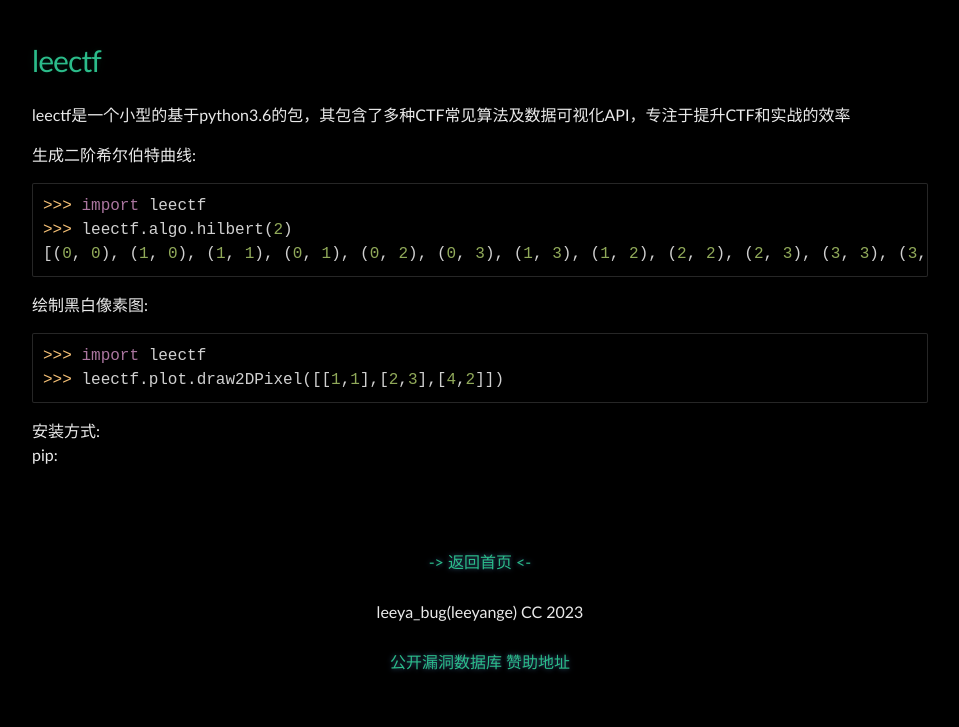
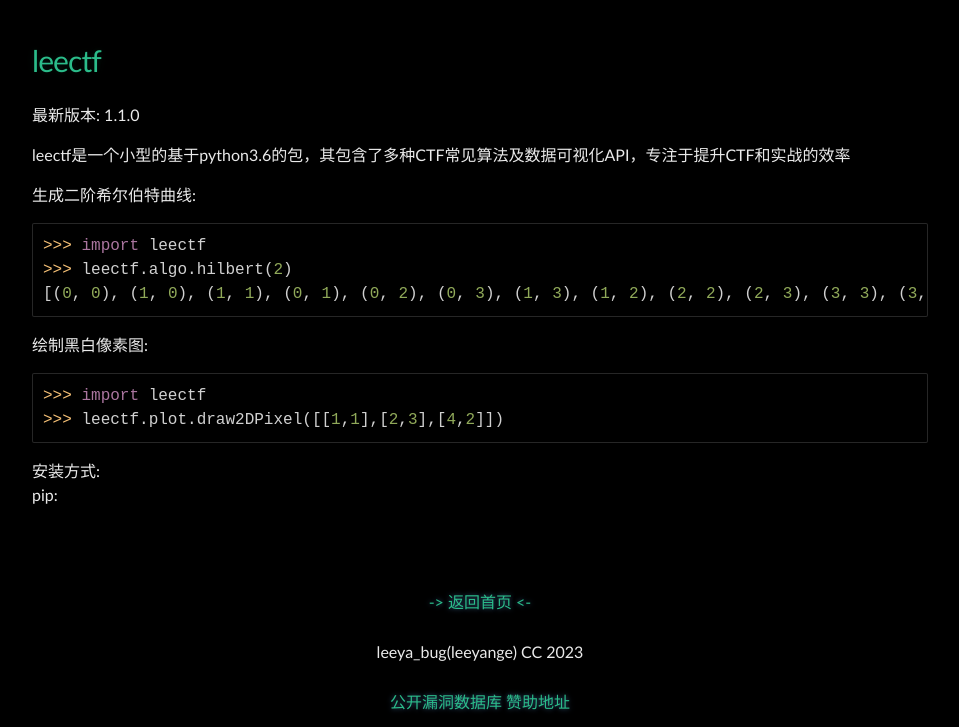
Before and after one commit to Leeyangee/leeyangee.github.io, a Jekyll site: the page built from opensource.md, in a window 1280 px wide. Shown: the part 412-1139 px from the top of the page, without its empty margins (160-1119 px from the left). Built offline with Jekyll 4.4.1, drawn with Linux system fonts in a browser that asks for light colours; before the commit the page ends 1099 px from its top, so only the background shows below that.

Commit message:
Update opensource.md

```diff
--- a/opensource.md
+++ b/opensource.md
@@ -4,6 +4,7 @@ title: 开源工作
 ---
 
 # [](#header-1)leectf
+最新版本: 1.1.0
 
 leectf是一个小型的基于python3.6的包，其包含了多种CTF常见算法及数据可视化API，专注于提升CTF和实战的效率
 
```
